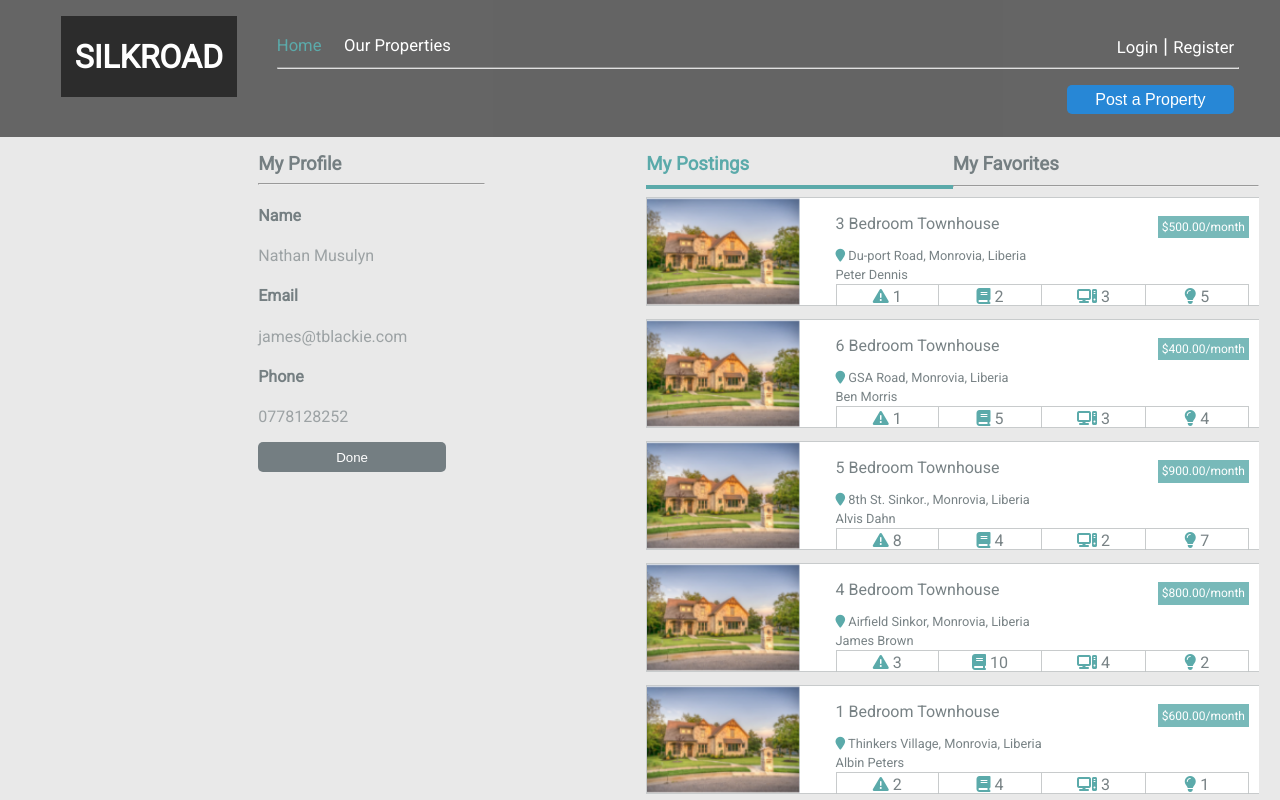
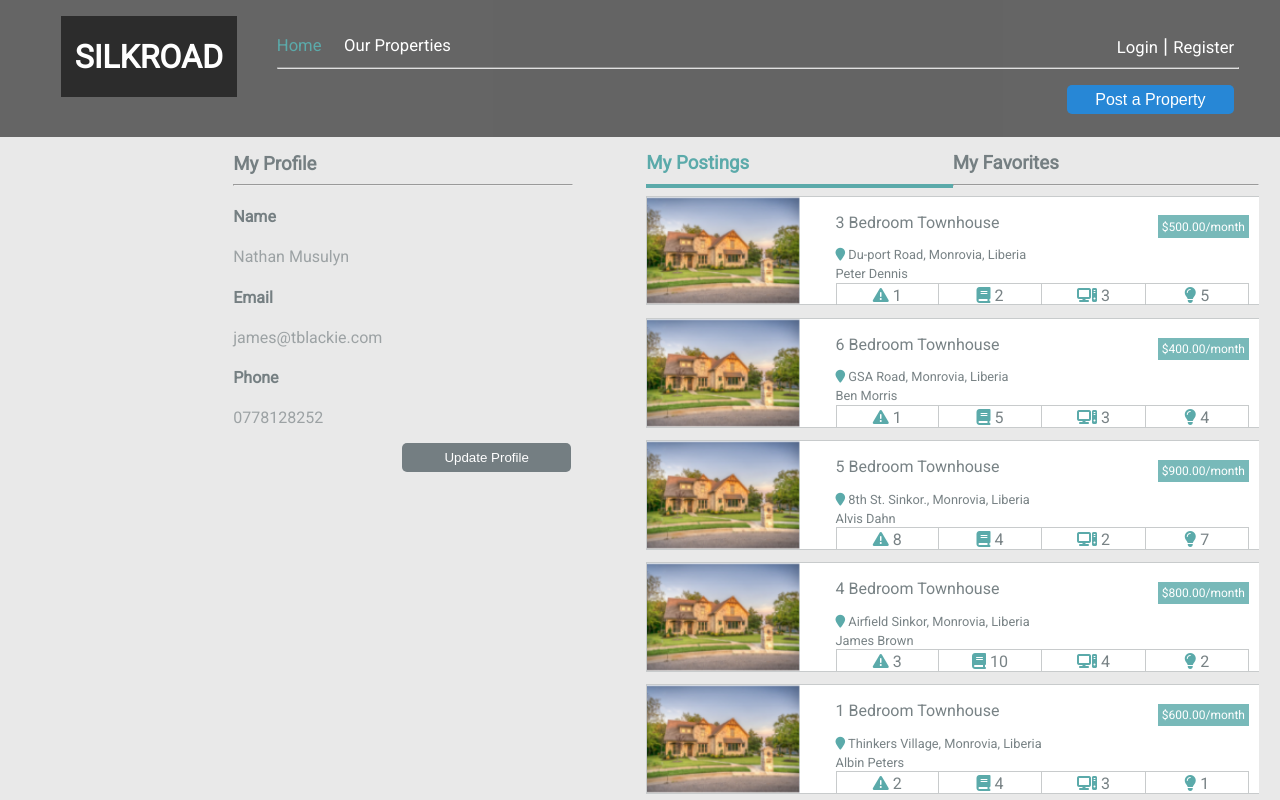
Before and after one commit to boaslah/SilkRoad-vue, a Vue app: page /my-profile in a window 1280 px wide. Shown: the top 800 px of the page. Built offline with nearby package versions, Linux system fonts and the light colour scheme.

Commit message:
updated profile page

```diff
--- a/src/components/MyProfile.vue
+++ b/src/components/MyProfile.vue
@@ -22,7 +22,7 @@
                         <p>0778128252</p>
                     </div>
                     <div>
-                        <button>Done</button>
+                        <button>Update Profile</button>
                     </div>
                 </div>
 
@@ -79,11 +79,13 @@ button{
     background-color:rgba(98, 110, 114, 0.863) ;
     width: 50%;
     padding: 2%;
+    float: right;
 }
 
 .main-div{
     display: grid;
-    grid-template-columns: 50% 50%;
+    grid-template-columns: 45% 50%;
+    column-gap: 5%;
     height: 100vh;
     width:99%;
     margin: 10% 0% 0% 0%;
@@ -96,7 +98,7 @@ button{
     color: rgba(98, 110, 114, 0.863);
 }
 .col1 hr{
-    width: 60%;
+    width: 100%;
     margin-left: -0.1%;
 }
 hr{
@@ -106,15 +108,27 @@ hr{
     overflow: scroll;
     float: right;
     direction: rtl;
+    margin-top: -0.1%;
 }
 
 .active-hr{
     border: 2px solid rgb(91, 170, 170);
 }
 ::-webkit-scrollbar-thumb {
-  background-color: blue;
+  background-color: rgba(98, 110, 114, 0.863);
   border-radius: 20px;
-  border: 3px solid orange;
+}
+.col2::-webkit-scrollbar {
+  width: 12px;
+}
+
+.col2::-webkit-scrollbar-track {
+  background: rgba(200, 202, 202, 0.863);
+}
+
+.col2 {
+  scrollbar-width: thin;
+  scrollbar-color: rgba(98, 110, 114, 0.863) rgba(144, 151, 153, 0.863);
 }
 .items{
     direction: ltr;
```
